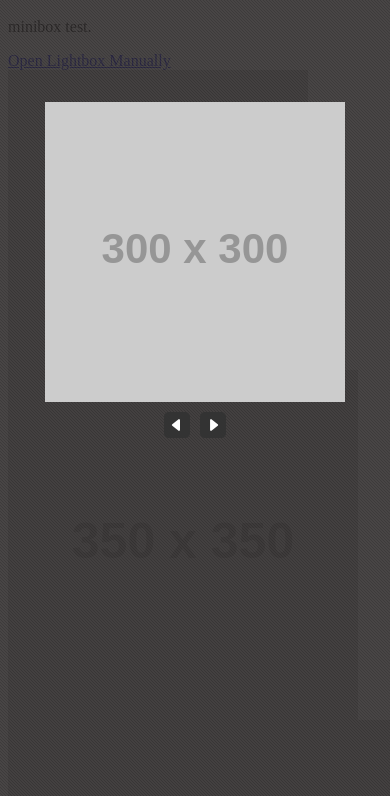
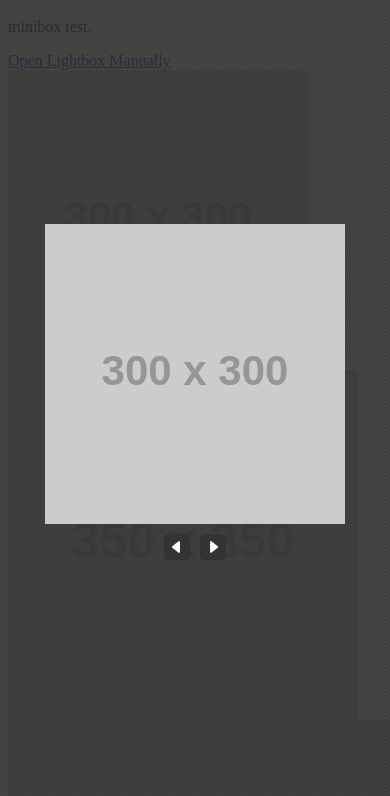
Before and after one commit to gosukiwi/minibox, a plain HTML site: page index.html in a window 390 px wide. Both pictures are taken after a click on the picture 158 px from the left and 268 px from the top of the page. Shown: the part 48-844 px from the top of the page. Drawn offline with nearby package versions, Linux system fonts and the light colour scheme; placeholder pictures from the web are drawn by us.

Commit message:
responsive fixes

```diff
--- a/css/minibox.css
+++ b/css/minibox.css
@@ -20,6 +20,12 @@ div#minibox-bg div#minibox-options a {
     margin: 0px 5px;
 }
 
+div#minibox-bg div#minibox-options a:hover {
+    zoom: 1;
+    filter: alpha(opacity=75);
+    opacity: 0.75;
+}
+
 /* close button */
 img#minibox-close {
     position: absolute;
--- a/js/minibox.jquery.js
+++ b/js/minibox.jquery.js
@@ -8,6 +8,7 @@
             showImage,
             browse,
             updateImageContainer,
+            getInnerHeight,
             // private variables
             configuration,
             box,
@@ -53,15 +54,27 @@
         };
 
         updateImageContainer = function () {
-            var scrollTop = $('body').scrollTop();
-
             box.css({
-                'marginTop': scrollTop
+                'marginTop': $('body').scrollTop()
             });
 
             imageContainer
                 .attr('src', $(currentImage).attr('src'))
-                .css('margin-top', Math.abs($(currentImage).height() - screen.height) / 2);
+                .css('margin-top', Math.abs($(currentImage).height() - getInnerHeight()) / 2);
+        };
+
+        getInnerHeight = function () {
+            var height = 0;
+
+            if(typeof(window.innerWidth) === 'number') {
+                height = window.innerHeight;
+            } else if(document.documentElement && ( document.documentElement.clientWidth || document.documentElement.clientHeight)) {
+                height = document.documentElement.clientHeight;
+            } else if(document.body && (document.body.clientWidth || document.body.clientHeight)) {
+                height = document.body.clientHeight;
+            }
+
+            return height;
         };
 
         // public methods
```
